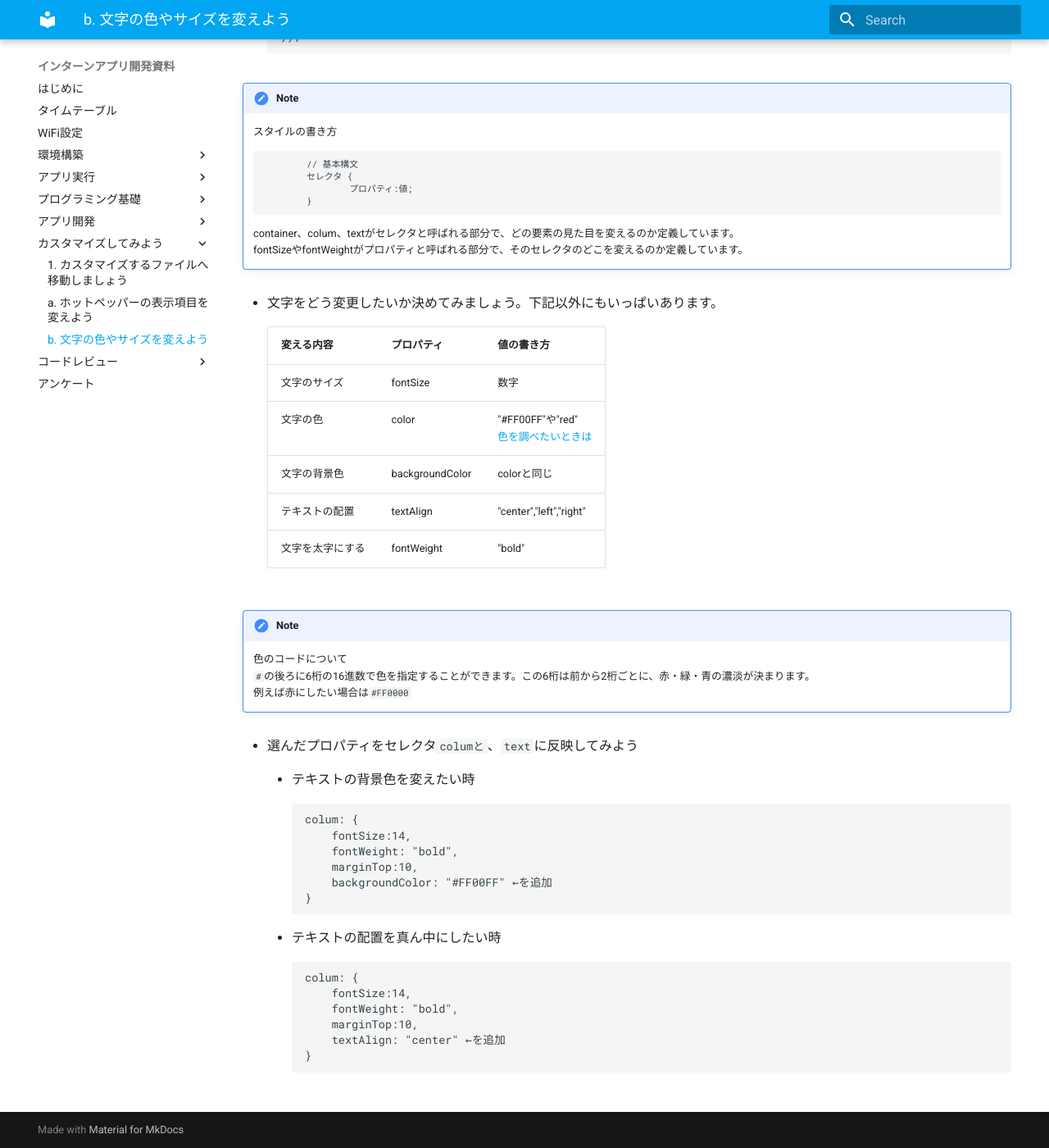
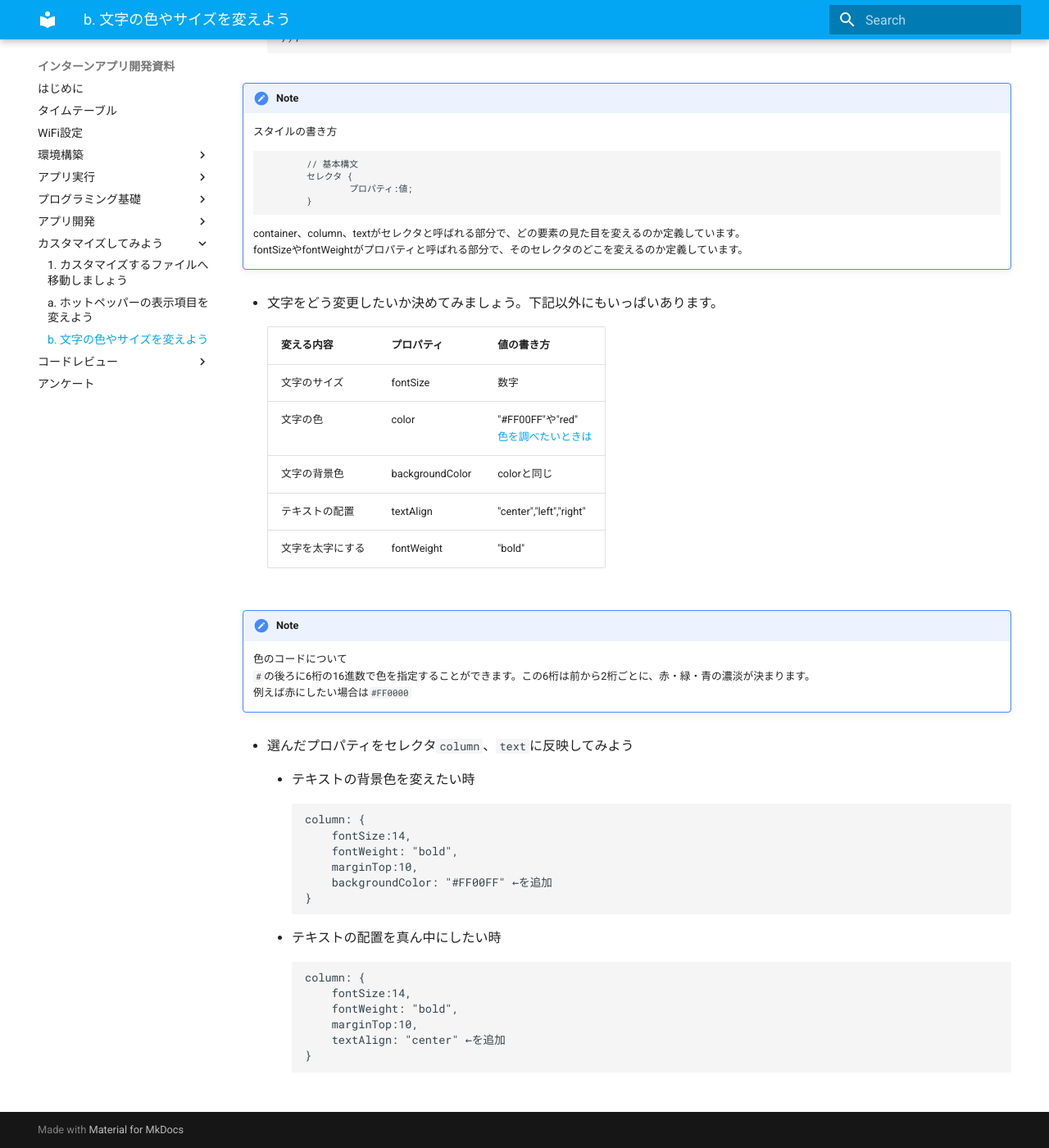
Before and after one commit to valuesoftware/internship-2023, an MkDocs documentation site: the page built from docs/pages/カスタマイズ/customization_03.md, in a window 1280 px wide and 1400 px high, scrolled down 552 px. Shown: the whole window at 82% size. Built offline with MkDocs 1.6.1 and Material for MkDocs 9.7.7, drawn with Linux system fonts in a browser that asks for light colours; nearby versions of some CDN libraries.

```diff
--- a/docs/pages/カスタマイズ/customization_03.md
+++ b/docs/pages/カスタマイズ/customization_03.md
@@ -35,7 +35,7 @@ hide:
                 }
 
 
-    container、colum、textがセレクタと呼ばれる部分で、どの要素の見た目を変えるのか定義しています。<br>
+    container、column、textがセレクタと呼ばれる部分で、どの要素の見た目を変えるのか定義しています。<br>
     fontSizeやfontWeightがプロパティと呼ばれる部分で、そのセレクタのどこを変えるのか定義しています。
 
 - 文字をどう変更したいか決めてみましょう。下記以外にもいっぱいあります。
@@ -53,10 +53,10 @@ hide:
 	`#`の後ろに6桁の16進数で色を指定することができます。この6桁は前から2桁ごとに、赤・緑・青の濃淡が決まります。<br>
 	例えば赤にしたい場合は`#FF0000`
 
-- 選んだプロパティをセレクタ`columと`、`text`に反映してみよう
+- 選んだプロパティをセレクタ`column`、`text`に反映してみよう
     - テキストの背景色を変えたい時
 
-			colum: {
+			column: {
 				fontSize:14,
 				fontWeight: "bold",
 				marginTop:10,
@@ -65,7 +65,7 @@ hide:
 
 	- テキストの配置を真ん中にしたい時
 
-			colum: {
+			column: {
 				fontSize:14,
 				fontWeight: "bold",
 				marginTop:10,
```
Also changed, not shown: README.md (+1 -1 lines), docs/pages/WiFi設定/settingWiFi.md (+1 -1 lines), docs/pages/カスタマイズ/customization_02.md (+2 -2 lines), docs/pages/タイムテーブル/timetable.md (+2 -2 lines), 1 other file.
